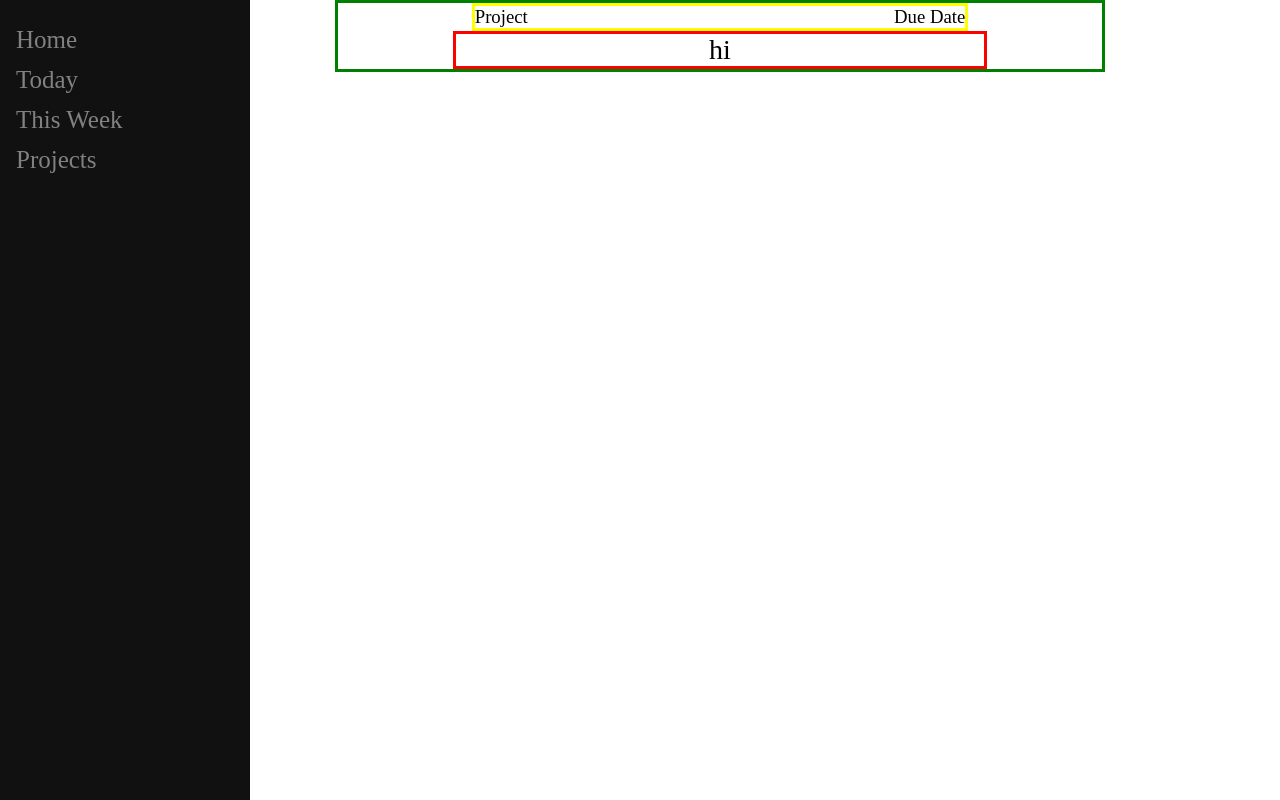
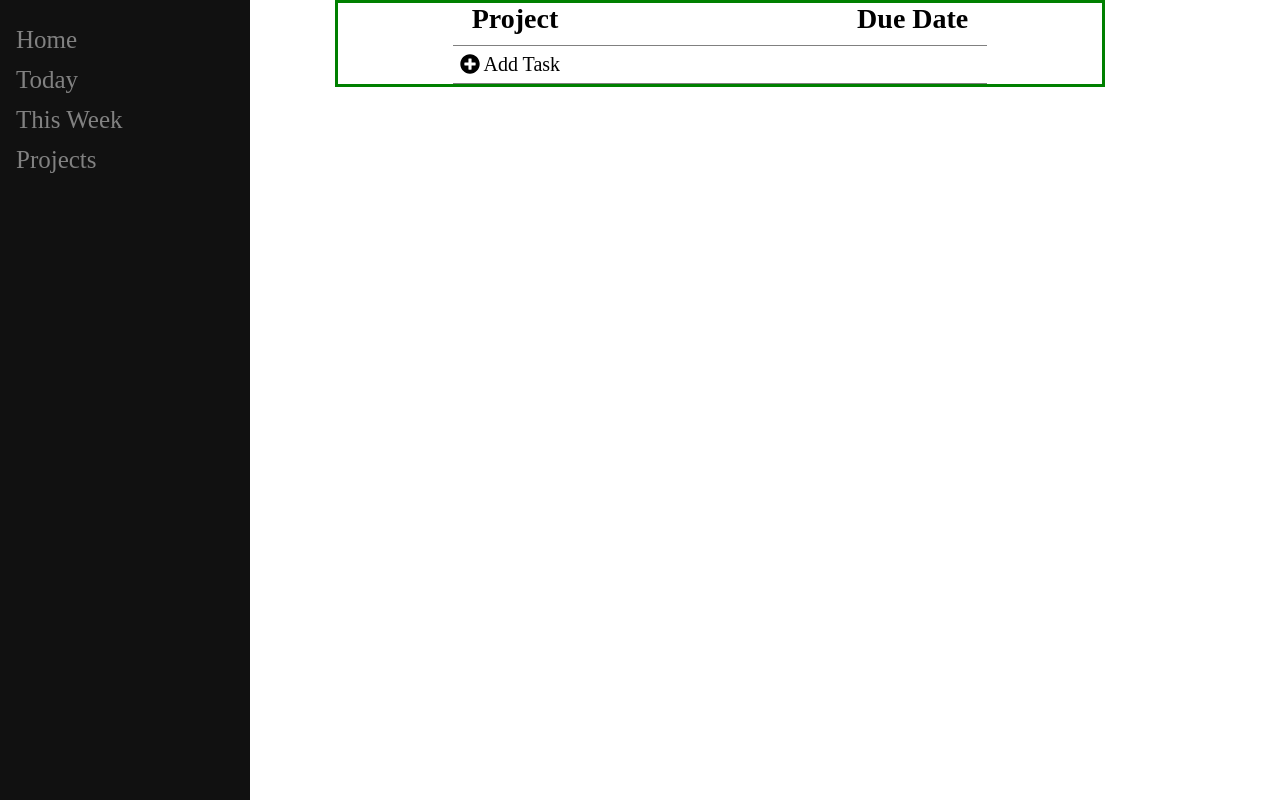
Before and after one commit to mosesakor/Todo-List, a website built with webpack: page dist/index.html in a window 1280 px wide. Built offline with nearby package versions, Linux system fonts and the light colour scheme; files whose address does not match are found by name.

Commit message:
configured fontawesome

```diff
--- a/package.json
+++ b/package.json
@@ -19,11 +19,13 @@
   "homepage": "https://github.com/mosesakor/Todo-List#readme",
   "devDependencies": {
     "css-loader": "^5.0.1",
+    "favicons-webpack-plugin": "^4.2.0",
     "style-loader": "^2.0.0",
     "webpack": "^5.11.0",
     "webpack-cli": "^4.2.0"
   },
   "dependencies": {
+    "@fortawesome/fontawesome-free": "^5.15.1",
     "lodash": "^4.17.20"
   }
 }
--- a/src/index.js
+++ b/src/index.js
@@ -1,5 +1,9 @@
 import _ from 'lodash';
 import './style.css';
+import '@fortawesome/fontawesome-free/js/fontawesome'
+import '@fortawesome/fontawesome-free/js/solid'
+import '@fortawesome/fontawesome-free/js/regular'
+import '@fortawesome/fontawesome-free/js/brands'
 
 function component() {
   const element = document.createElement('div');
--- a/src/style.css
+++ b/src/style.css
@@ -1,3 +1,6 @@
+@import url('../node_modules/@fortawesome/fontawesome-free/css/fontawesome.min.css');
+
+
 /*
   CSS Reset
 */
@@ -65,22 +68,25 @@ img {
   border: 3px solid green;
   width: 70%;
   margin: auto;
-  text-align: center;
 }
 
-h6 {
+h4 {
   display: flex;
   justify-content: space-between;
-  border: 3px solid yellow;
   width: 65%;
   margin: auto;
+  margin-bottom: 10px;
+  font-weight: bold;
 }
 
 li {
-  border: 3px solid red;
+  border-top: 1px solid gray;
+  border-bottom: 1px solid gray;
   width: 70%;
   margin: auto;
   list-style-type: none;
+  font-size: 20px;
+  padding: 7px;
 }
 
 @media screen and (max-height: 450px) {
--- a/webpack.config.js
+++ b/webpack.config.js
@@ -1,4 +1,5 @@
 const path = require('path');
+const FaviconsWebpackPlugin = require('favicons-webpack-plugin')
 
 module.exports = {
   watch: false,
@@ -16,3 +17,7 @@ module.exports = {
     ],
   },
 };
+
+plugins: [
+  new FaviconsWebpackPlugin('/path/to/logo.png') // svg works too!
+]
```
Also changed, not shown: dist/bundle.js.LICENSE.txt, dist/index.html, font-awesome.config.js (added), font-awesome.config.scss (added), tea.js (deleted), 3 other files.
